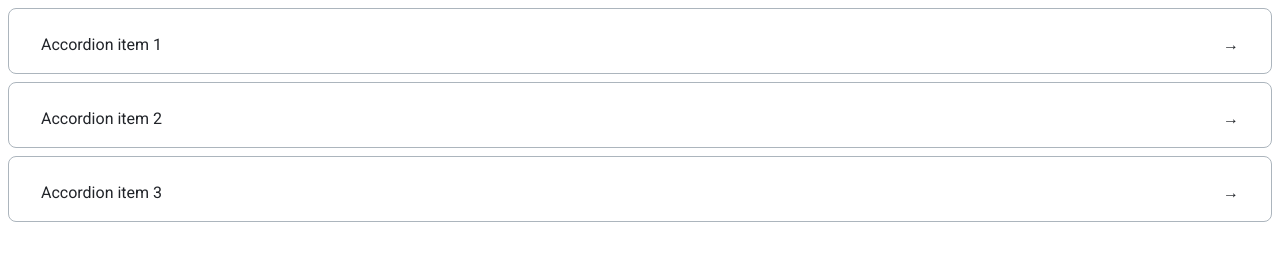
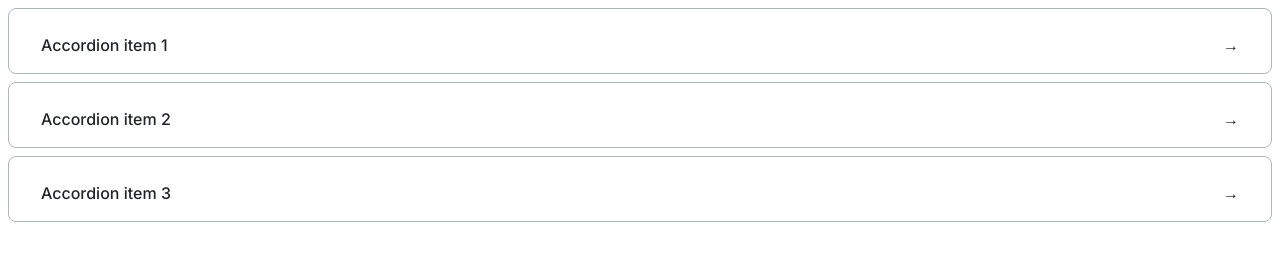
Before and after one commit to js-tasks-ru/htmlcss-20220519_alexdolzenko, a website: page 03-lection1/02-accordion/index.html in a window 1280 px wide. Drawn offline with Linux system fonts and the light colour scheme.

Commit message:
fonts added

```diff
--- a/assets/css/main.css
+++ b/assets/css/main.css
@@ -19,6 +19,7 @@
     --secondary: var(--purple);
 }
 
-* {
+html, body {
+    height: 100%;
     font-family: 'Roboto', sans-serif;
 }
--- a/assets/fonts/fonts.css
+++ b/assets/fonts/fonts.css
@@ -1 +1,2 @@
 @import url('https://fonts.googleapis.com/css2?family=Roboto:ital,wght@0,100;0,300;0,400;0,500;0,700;0,900;1,100;1,300;1,400;1,500;1,700;1,900&display=swap');
+@import url('https://fonts.googleapis.com/css2?family=Inter:wght@500&display=swap');
```
